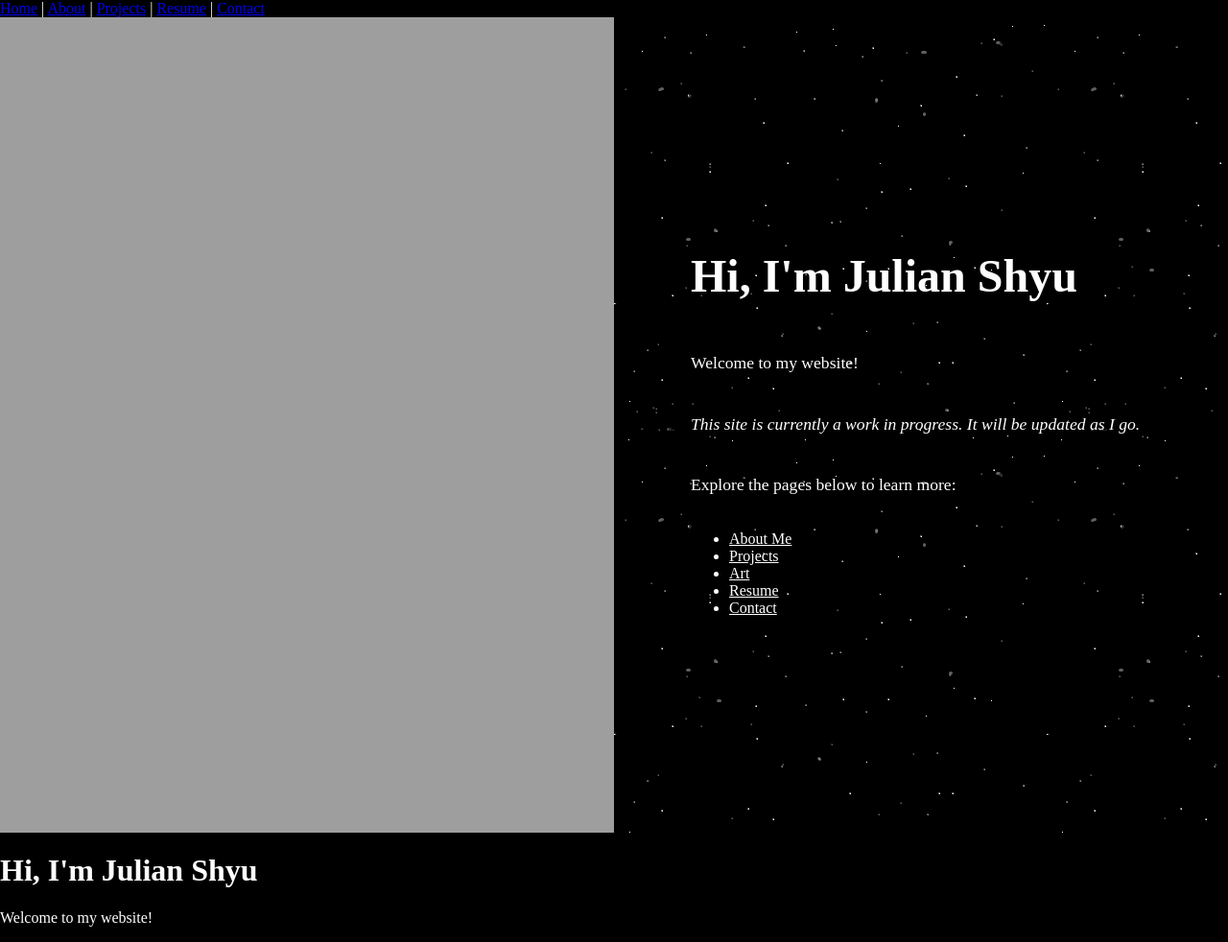
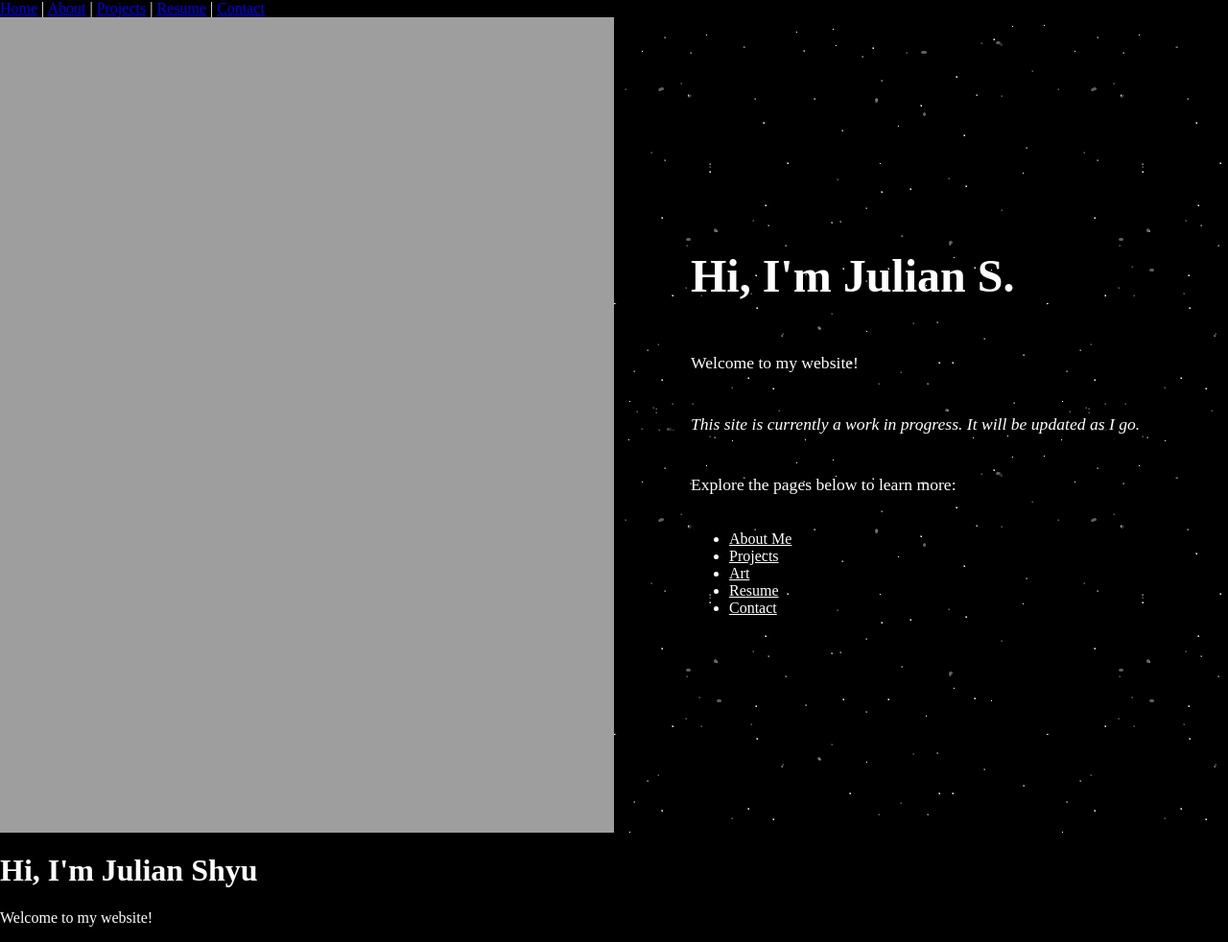
Before and after one commit to Julianzen/julians.github.io, a Jekyll site: the page built from index.md, in a window 1280 px wide. Shown: the whole page at 96% size. Built offline with Jekyll 4.4.1, drawn with Linux system fonts in a browser that asks for light colours.

Commit message:
Update index.md

```diff
--- a/index.md
+++ b/index.md
@@ -10,7 +10,7 @@ title: "Home"
 
   <div class="home-right">
 
-    <h1>Hi, I'm Julian Shyu</h1>
+    <h1>Hi, I'm Julian S.</h1>
 
     <p>Welcome to my website!</p>
 
```
